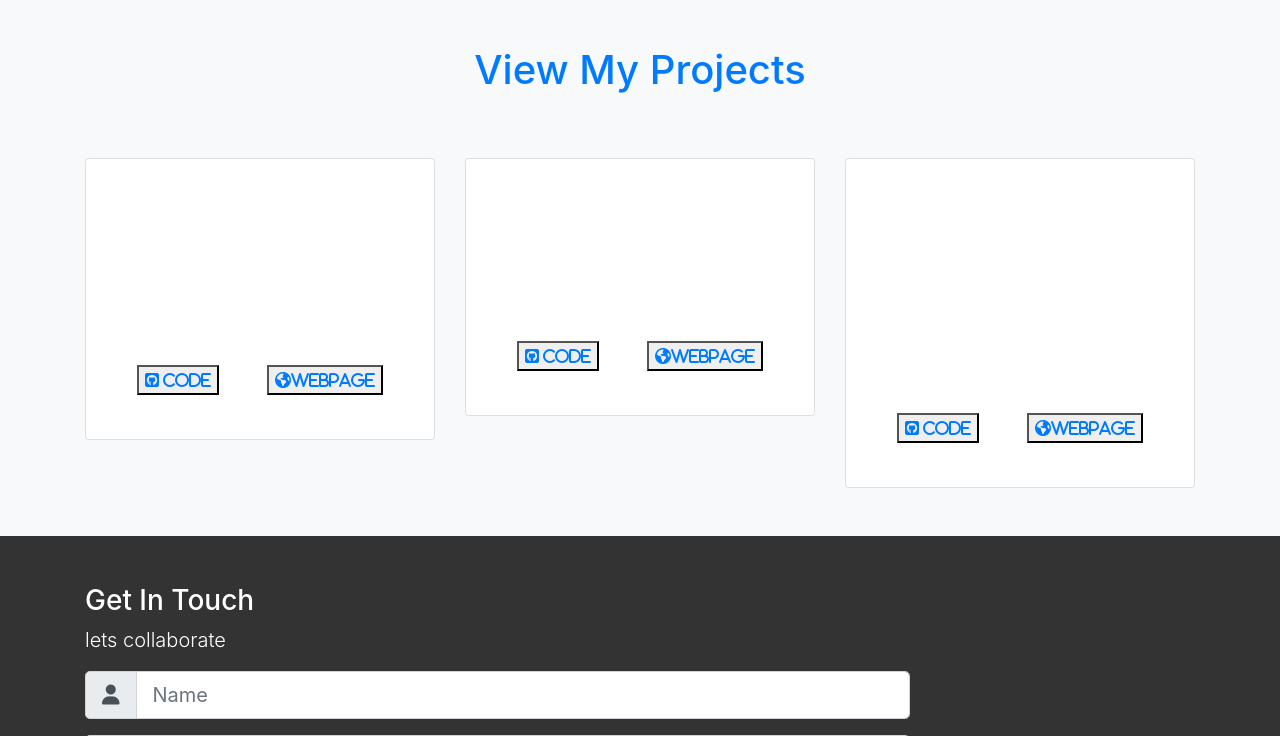
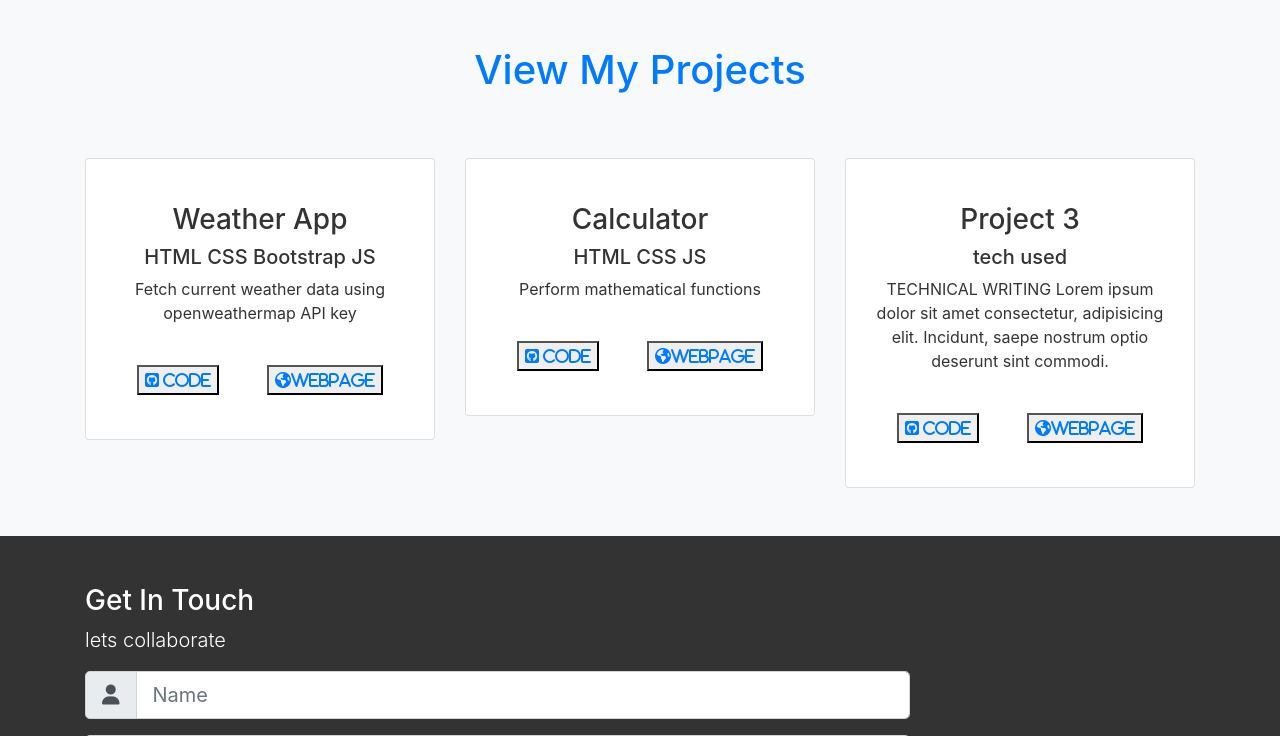
Before and after one commit to JordenHilton/portfolio, a plain HTML site: page index.html in a window 1280 px wide. Shown: the part 702-1438 px from the top of the page. Drawn offline with nearby package versions, Linux system fonts and the light colour scheme.

Commit message:
update classname

```diff
--- a/css/style.css
+++ b/css/style.css
@@ -28,7 +28,7 @@ body {
   padding-top: 150px;
 }
 
-#about {
+#myprojects {
   color: #333;
 }
 
```
